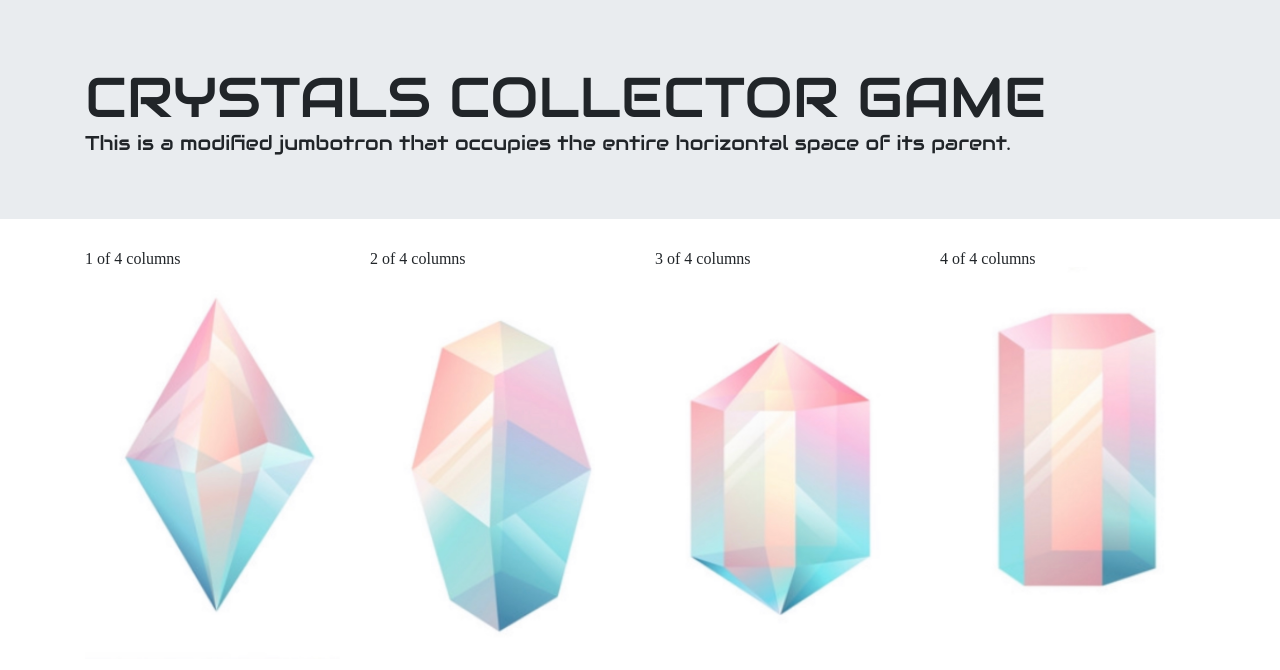
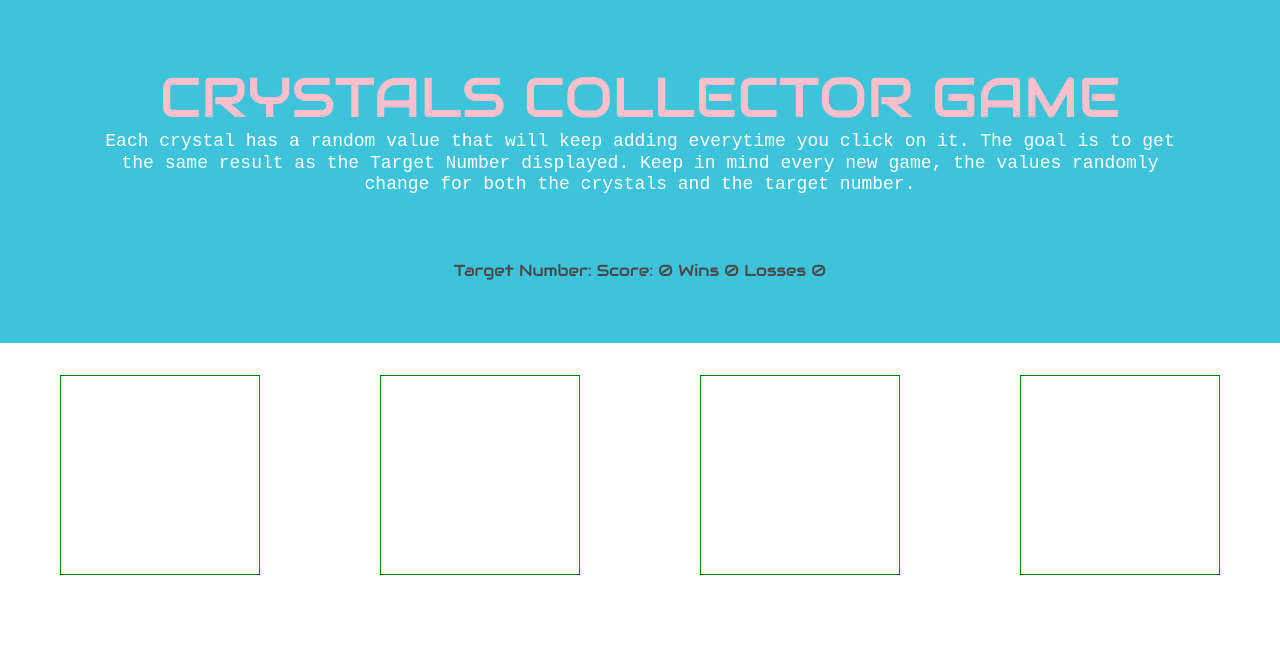
Before and after one commit to anaceci01/unit-4-game, a plain HTML site: page index.html in a window 1280 px wide. Drawn offline with nearby package versions, Linux system fonts and the light colour scheme.

Commit message:
added 4 crystal boxes and udated on how to generate random numbers

```diff
--- a/assets/css/style.css
+++ b/assets/css/style.css
@@ -1,3 +1,36 @@
 .display-4 {
     font-family: 'Audiowide', cursive;
+    color: pink;
+    text-align: center;
 }
+
+.jumbotron.jumbotron-fluid {
+    background-color: rgb(61, 196, 219);
+
+}
+
+.lead {
+    font-family: 'Courier New', Courier, monospace;
+    font-size: 18px;
+    color: white;
+}
+
+.scoreKeeper {
+    font-family: 'Audiowide', cursive;
+    color: rgb(75, 72, 72);
+    text-align: center;
+    position: relative;
+}
+
+.crystals {
+    display:flex;
+    justify-content: space-around;
+    align-items:center;
+}
+
+.crystal{
+    border:1px solid green;
+    height: 200px;
+    width: 200px;
+
+}
--- a/assets/javascript/game.js
+++ b/assets/javascript/game.js
@@ -1,16 +1,33 @@
 
-var result= 0;
-var win= 0;
-var lost= 0;
-var target= 0;
-var max = 120;
-var min = 19;
+var result;
+var win;
+var lost;
+var target;
+var max;
+var min;
 
 
-var randomNumber = Math.floor(Math.random() * (max - min + 1))+ min;
-console.log(randomNumber);
+for(var i = 0; i < 4; i++) {
+
+    var random = Math.floor(Math.random() * 12);
+    console.log(random);
+
+    var crystal = $("<div>");
+        crystal.attr({
+            "class": 'crystal',
+            "data-random": random
+        });
+
+    $(".crystals").append(crystal);
+}
 
 // Computer generates a random number between 19 and 120
 // The random number will display on the Target section
+
+
+
+
+
+
 // Each one of the 4 crystals will be assigned computer generated numbers, values between 1-19
 // The value give is going to be reset each time the game starts
--- a/index.html
+++ b/index.html
@@ -17,32 +17,50 @@
 
 
 </head>
-<div class="jumbotron jumbotron-fluid">
-    <div class="container">
-        <id class="display-4"><h1>CRYSTALS COLLECTOR GAME</h1>
-        <p class="lead">This is a modified jumbotron that occupies the entire horizontal space of its parent.</p>
+
+<body>
+    <div class="jumbotron jumbotron-fluid">
+        <div class="container">
+            <id class="display-4">
+                <h1>CRYSTALS COLLECTOR GAME</h1>
+                <p class="lead">Each crystal has a random value that will keep adding everytime you click on it. The
+                    goal is to get the same result as the Target Number displayed. Keep in mind every new game, the
+                    values randomly change for both the crystals and the target number.
+                </p>
+                <br>
+            </id>
+
+            <id class="scoreKeeper">
+
+                <h3>Target Number:
+                    <span id="target"></span>
+
+                    Score:
+                    <span id="score">0</span>
+
+                    Wins
+                    <span id="wins">0</span>
+
+                    Losses
+                    <span id="loss">0</span>
+                </h3>
+            </id>
+
+        </div>
     </div>
-</div>
 
 
-<body>
-    <div class="container">
-        <div class="row">
-            <div class="col-sm">
-                1 of 4 columns <img src="assets/images/crystal-1.jpg" class="card-img-top" alt="crystal vector image 1">
-            </div>
-            <div class="col-sm">
-                2 of 4 columns <img src="assets/images/crystal-2.jpg" class="card-img-top" alt="crystal vector image 2">
-            </div>
-            <div class="col-sm">
-                3 of 4 columns <img src="assets/images/crystal-3.jpg" class="card-img-top" alt="crystal vector image 3">
-            </div>
-            <div class="col-sm">
-                4 of 4 columns <img src="assets/images/crystal-4.jpg" class="card-img-top" alt="crystal vector image 4">
-            </div>
+    <body>
+
+
+        <!-- Crystals -->
+        <div class="crystals">
+
         </div>
-    </div>
-    <script type= "text/javascript" src="assets/javascript/game.js"></script>
-</body>
+
+
+
+        <script type="text/javascript" src="assets/javascript/game.js"></script>
+    </body>
 
 </html>
```
